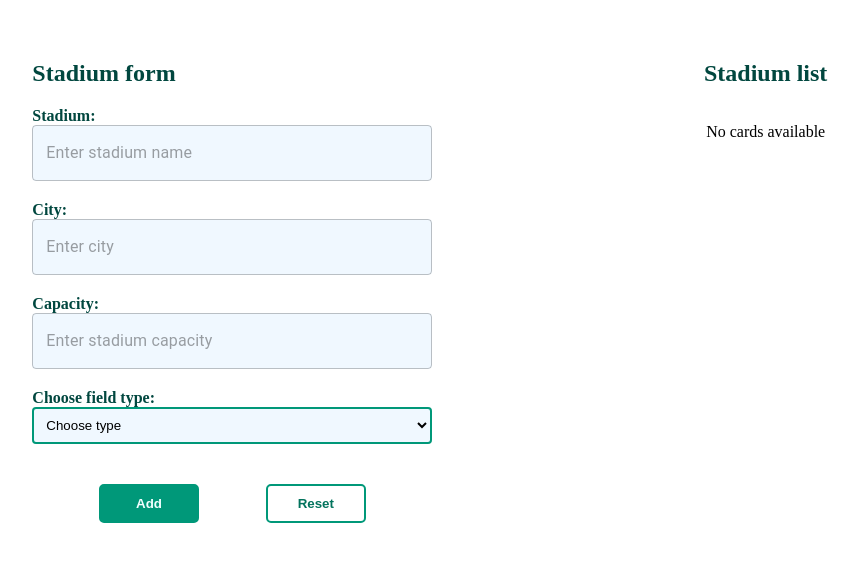
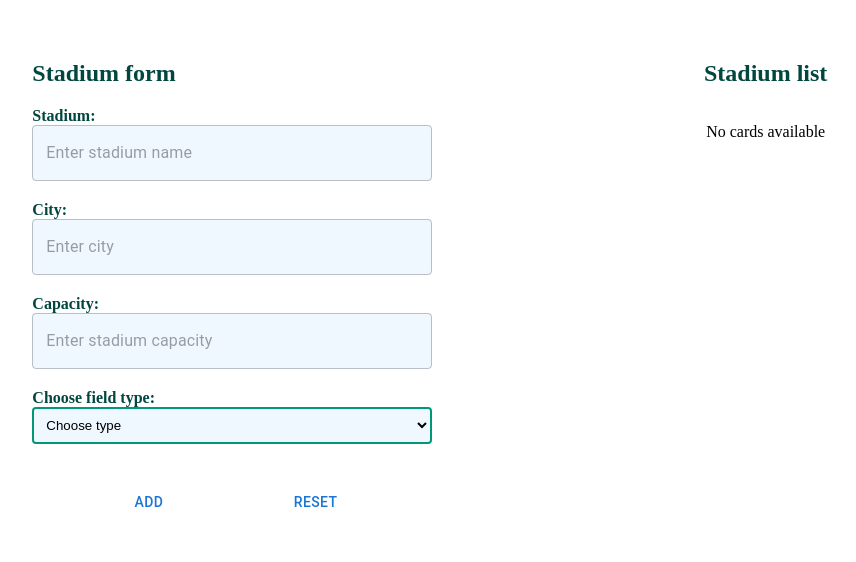
Before and after one commit to proga-react-practice/sigma-ivan-ostapiv, a React (Vite) app: page / in a window 1280 px wide. Shown: the top 562 px of the page, without its empty margins (141-997 px from the left). Built offline with nearby package versions, Linux system fonts and the light colour scheme.

Commit message:
Update Button component through MUI Button integration

```diff
--- a/src/components/Button.tsx
+++ b/src/components/Button.tsx
@@ -1,6 +1,7 @@
 import {MouseEvent, ReactNode} from "react";
+import MuiButton, {ButtonProps} from "@mui/material/Button";
 
-interface ButtonProps {
+interface CustomButtonProps {
     type: "button" | "submit" | "reset";
     children: ReactNode;
     className?: string;
@@ -8,8 +9,8 @@ interface ButtonProps {
     onClick?: (event: MouseEvent<HTMLButtonElement>) => void;
 }
 
-const Button: React.FC<ButtonProps> = ({...props}) => {
-    return <button {...props} />;
+const Button: React.FC<CustomButtonProps & ButtonProps> = ({...props}) => {
+    return <MuiButton {...props} />;
 };
 
 export default Button;
```
